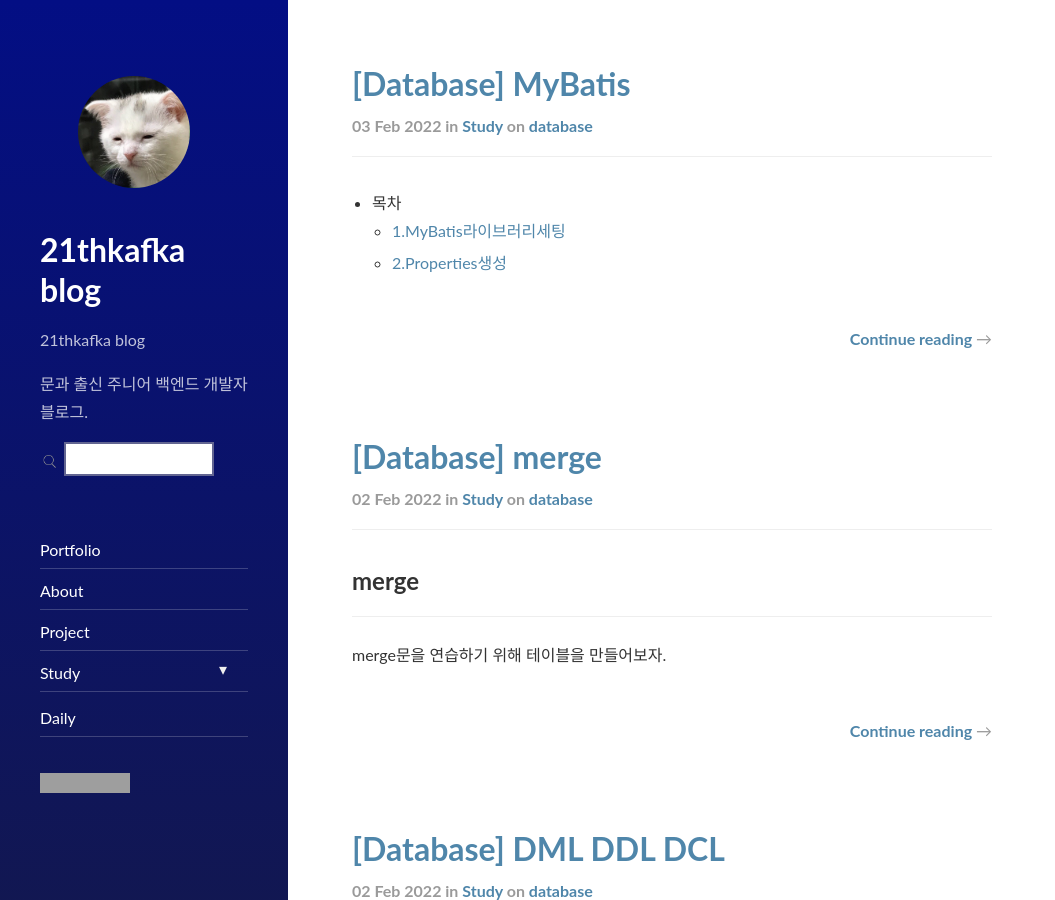
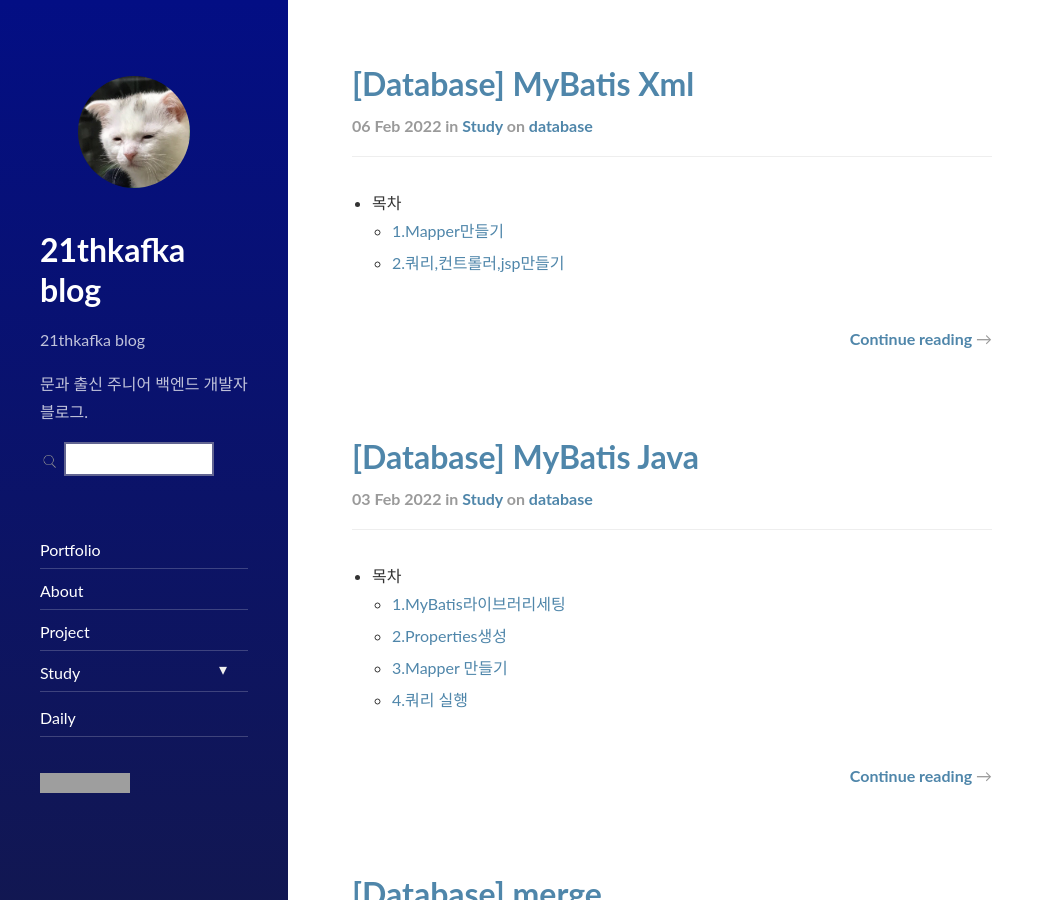
Before and after one commit to 21thkafka/21thkafka.github.io, a Jekyll site: the page built from _featured_tags/study-database.md, in a window 1280 px wide and 900 px high. Shown: the whole window, without its empty margins (0-1055 px from the left). Built offline with Jekyll 4.4.1, drawn with Linux system fonts in a browser that asks for light colours; nearby versions of some CDN libraries; part of the change alters nothing that is shown; grey boxes are pictures that could not be loaded.

Commit message:
myBatice xml 내용 추가

````diff
--- a/_posts/study/2022-02-03-database12.md
+++ b/_posts/study/2022-02-03-database12.md
@@ -1,7 +1,7 @@
 ---
 layout: post
-title:  "[Database] MyBatis"
-subtitle:   "MyBatis"
+title:  "[Database] MyBatis Java"
+subtitle:   "MyBatis Java"
 categories: study
 tags: database
 comments: true
@@ -10,6 +10,8 @@ comments: true
 - 목차
     - [1.MyBatis라이브러리세팅](#1.MyBatis라이브러리세팅)
     - [2.Properties생성](#2.Properties생성)
+	- [3.Mapper 만들기](#3.Mapper만들기)
+	- [4.쿼리 실행](#4.쿼리실행)
 
 
 ## 1. MyBais
@@ -171,7 +173,7 @@ Mapper는 쿼리를 관리하는 것으로 이 Mapper를 주입받아 쿼리를
 ---
 ### 4.1. 데이터 insert
 프로젝트에 오른쪽 클릭하고 데이터베이스 이름의 파일을 생성한다.
-![그림1](../../../../assets/img/study/mybatis_filecreate.jpg)
+![그림2](../../../../assets/img/study/mybatis_filecreate.jpg)
 
 그리고 테이블을 생성시키는 코드를 입력한다.
 ```
--- /dev/null
+++ b/_posts/study/2022-02-06-database13.md
@@ -0,0 +1,203 @@
+---
+layout: post
+title:  "[Database] MyBatis Xml"
+subtitle:   "MyBatis Xml"
+categories: study
+tags: database
+comments: true
+---
+
+- 목차
+    - [1.Mapper만들기](#1.Mapper만들기)
+    - [2.쿼리,컨트롤러,jsp만들기](#2.쿼리,컨트롤러,jsp만들기)
+
+
+## 1. Mapper 만들기
+---
+앞에서 MyBatic java에서 propertice를 설정하는 것까지 동일하다. 다른 점은 Mapper 파일 만드는 시점부터 달라진다. WEB-INF 폴더에 새폴더를 생성한다. mapper 이름으로 폴더를 생성하고 폴더를 오른쪽 클릭한다음 New->File을 클릭하고 mapper.xml이름으로 생성해준다. 그리고 다음과 같이 작성해준다.
+```
+<?xml version='1.0' encoding='UTF-8'?>
+<!DOCTYPE mapper PUBLIC "-//mybatis.org//DTD Mapper 3.0//EN"
+						"http://mybatis.org/dtd/mybatis-3-mapper.dtd">
+```
+
+그런다음 properties 파일에 작성한 데이터를 xml에서 사용할 수 있게 Bean을 정의해야한다. servlet-context.xml 파일에서 설정을 해주도록 한다.
+
+```
+	<!-- properties 파일의 내용을 사용할 수 있도록 Bean을 정의한다. -->
+	<beans:bean class='org.springframework.web.beans.factory.config.PropertyPlaceholderConfigurer'>
+		<beans:property name="location">
+			<beans:value>/WEB-INF/properties/db.properties</beans:value>
+		</beans:property>
+	</beans:bean>
+```
+같은 파일 안에 밑에 BasicDataSource Bean 정의도 같이 넣어준다.
+
+```
+	<beans:bean class='org.apache.commons.dbcp2.BasicDataSource' id = 'basic_data_source'>
+		<beans:property name='diverClassName' value='${db.classname}'/>
+		<beans:property name="url" value="${db.url}"/>
+		<beans:property name="username" value='${db.username}'/>
+		<beans:property name="password" value='${db.password}'/>
+	</beans:bean>
+```
+SqlSessionFactoryBean Bean 정의도 같은 파일 안에서 계속 이어 써준다.
+
+```
+	<beans:bean class='org.mybatis.spring.SqlSessionFactoryBean' id='sqlSession'>
+		<beans:property name="dataSource" ref='basic_data_source'/>
+		<beans:property name="mapperLocations" value='/WEB-INF/mapper/*.xml'/>
+	</beans:bean>
+```
+마지막으로 쿼리문을 전달해주는 SqlSessionTemplate 정의도 같이 추가해준다.
+
+```
+	<beans:bean class='org.mybatis.spring.SqlSessionTemplate' id='sqlSessionTemplate'>
+		<beans:constructor-arg index='0' ref='sqlSession'/>
+	</beans:bean>
+```
+이제 준비작업은 끝났다.
+
+## 2. 실행
+---
+이제 views 폴더에 index.jsp 파일로 가서 <body>태그 안에 저번처럼 데이터를 입력하고 읽는 링크 태그를 입력한다.
+```
+	<a href='input_data'>input_data</a><br/>
+	<a href='read_data'>read_data</a><br/>
+```
+그리고 빈을 만들어준다. 저번과 똑같이 src폴더에 오른쪽 클릭하고 패키지 kr.co.softcampus.beans를 만들어준다. 그리고 DataBean.java를 만들어 data1, data2, data3를 지정하고 getter와 setter를 만들어준다.
+
+```
+package kr.co.softcampus.beans;
+
+public class DataBean {
+
+	private String data1;
+	private String data2;
+	private String data3;
+
+	public String getData1() {
+		return data1;
+	}
+	public void setData1(String data1) {
+		this.data1 = data1;
+	}
+	public String getData2() {
+		return data2;
+	}
+	public void setData2(String data2) {
+		this.data2 = data2;
+	}
+	public String getData3() {
+		return data3;
+	}
+	public void setData3(String data3) {
+		this.data3 = data3;
+	}
+}
+```
+마찬가지로 저번처럼 kr.co.softcampus.controller에 TestController도 만들어준다. 그리고 getMapping하는 메소드도 입력한다.
+```
+@Controller
+public class TestController {
+
+	@GetMapping("/input_data")
+	public String input_data(){
+		return "input_data";
+	}
+```
+input_data 이름의 jsp도 views에 만들어준다.
+
+```
+<body>
+	<form action='input_pro' method='post'>
+		data1 : <input type='text' name='data1'/><br/>
+		data2 : <input type='text' name='data2'/><br/>
+		data3 : <input type='text' name='data3'/><br/>
+		<button type='submit'>확인</button>
+	</form>
+</body>
+```
+다시 TestController에 가서 PostMapping 하는 메소드 이름만 만든다.
+```
+	@PostMapping("/input_pro")
+	public String input_pro(DataBean dataBean){
+
+	}
+```
+
+여기서 이전과 다른 지점이 나타난다. mapper를 작성하러 mapper.xml로 가자.
+```
+<mapper namespace="G00D_DB">
+	<insert id="insert_data" parameterType="kr.co.softcampus.beans.DataBean">
+	<![CDATA[
+		insert into spring_mvc_tabe (data1, data2, data3)
+		values (#{data1}, #{data2}, #{data3})
+		]]>
+	</insert>
+</mapper>
+```
+다시 Controller로 간다. 이전에 MapperInterface mapper1를 주입한것과 달리 이번에는 SqlSessionTemplate을 주입한다.
+
+```
+@Controller
+public class TestController {
+
+	@Autowired
+	SqlSessionTemplate SqlSessionTemplate;
+
+	@GetMapping("/input_data")
+	public String input_data(){
+		return "input_data";
+	}
+
+	@PostMapping("/input_pro")
+	public String input_pro(DataBean dataBean){
+		SqlSessionTemplate.insert("G00D_DB.insert_data", dataBean);
+		return "input_pro";
+	}
+```
+이에 맞춰 input_pro.jsp 파일을 views 폴더에 생성해준다. 그리고 간단하게 저장완료 상태 표시하는 태그만 써준다.
+
+```
+<body>
+	<h1>저장완료</h1>
+</body>
+```
+
+이제 입력하는 부분은 다 했고, 데이터를 가져오는 부분을 만들어보자. mapper.xml 파일에 가서 </insert> 태그 밑에 다음과 같이 select 문을 작성한다. 값을 반환하는 것이기 때문에 parameterType이 아닌 resultType이다.
+```
+	<select id = 'select_data' resultType="kr.co.softcampus.beans.DataBean">
+		<![CDATA[
+			select data1, data2, data3 from spring_mvc_table
+		]]>
+	</select>
+```
+그런다음 Controller로 가서 select문 데이터를 가져오는 메소드를 추가해준다.
+
+```
+	@GetMapping("/read_data")
+	public String read_data(Model model) {
+
+		List<DataBean> list = SqlSessionTemplate.selectList("G00D_DB.select_data");
+		model.addAttribute("list", list);
+
+		return "read_data";
+	}
+```
+
+return 값인 read_data.jsp 파일을 views에 만들어준다. 마찬가지로 상단에 jstl을 사용하기 위한 태그를 추가해준다.
+
+```
+<%@ taglib prefix="c" uri="http://java.sun.com/jsp/jstl/core"%>
+```
+그리고 데이터를 표시하기 위한 c:forEach 태그를 추가해준다.
+
+```
+<body>
+	<c:forEach var='obj' items="${list}">
+		${obj.data1 }, ${obj.data2 }, ${boj.data3 }<br/>
+	</c:forEach>
+</body>
+```
+서버를 실행해서 잘 돌아가는지 확인해보자
````
